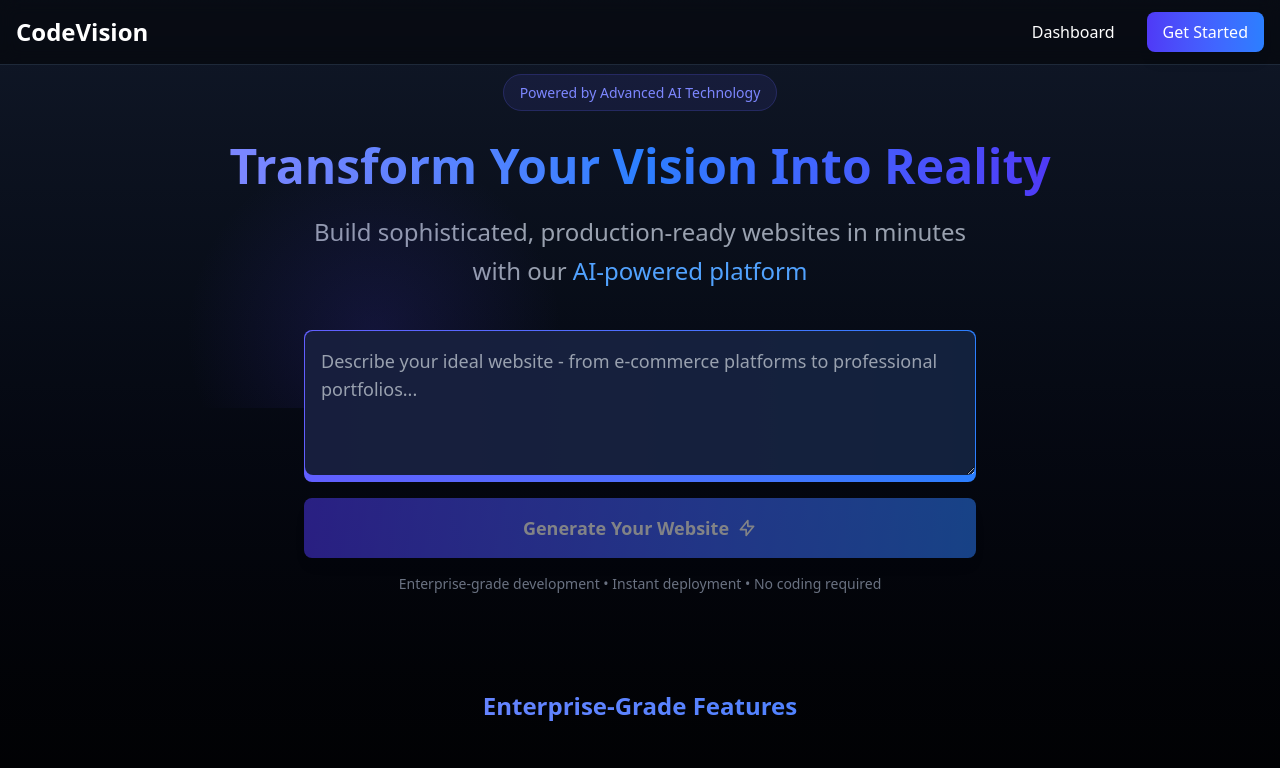
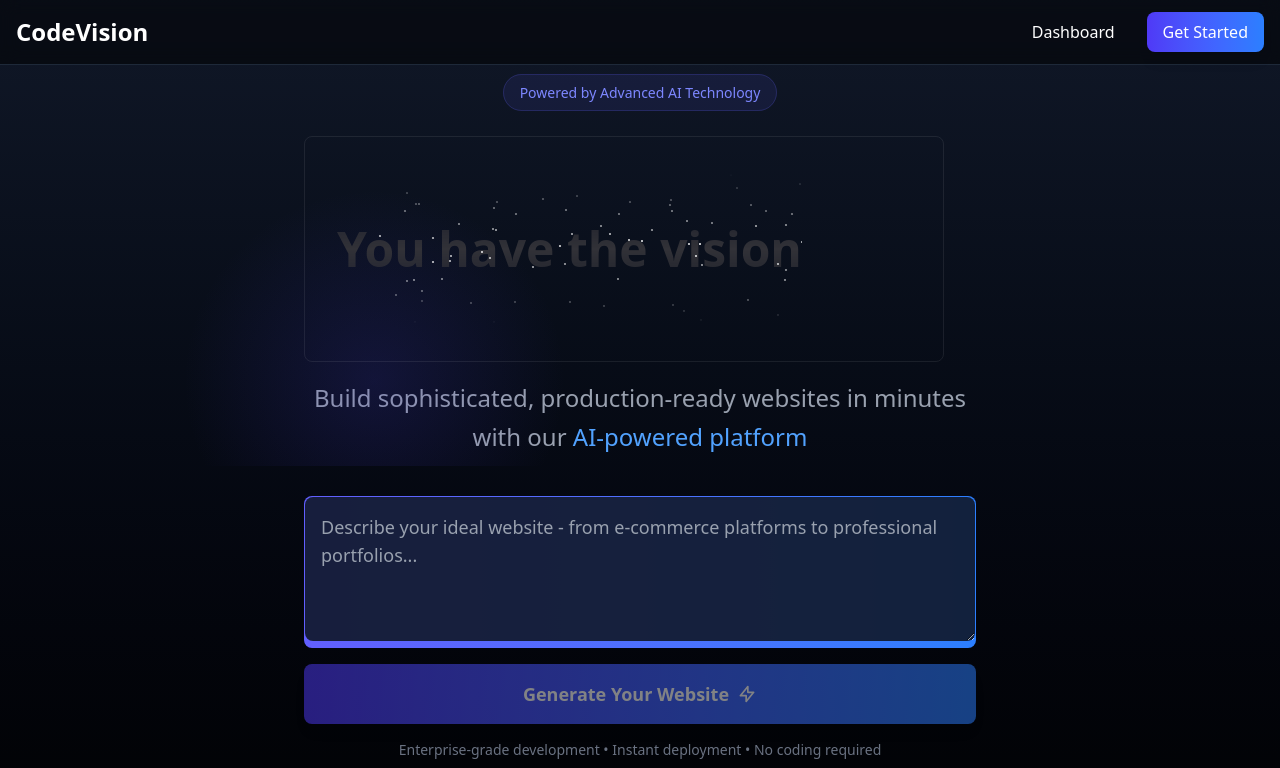
Before and after one commit to SankalpBadoni/CodeVision, a React (Vite) app in the folder client/: page / in a window 1280 px wide. Shown: the top 768 px of the page. Built offline with nearby package versions, Linux system fonts and the light colour scheme.

Commit message:
updated homepage UI

```diff
--- a/client/src/routes/Home.jsx
+++ b/client/src/routes/Home.jsx
@@ -1,7 +1,11 @@
 import { useState } from "react";
 import { useNavigate } from "react-router-dom";
 import { motion } from "framer-motion";
-import { TextRevealCardTitle } from "../components/TitleCard";
+import {
+  TextRevealCard,
+  TextRevealCardDescription,
+  TextRevealCardTitle,
+} from "../components/TitleCard";
 import { useSelector, useDispatch } from "react-redux";
 import { createProject } from "../redux/slices/ProjectSlice";
 import api from "../utils/api";
@@ -99,9 +103,16 @@ const Home = () => {
               }}
               transition={{ duration: 10, repeat: Infinity }}
             />
-            <h1 className="text-3xl md:text-5xl font-bold bg-gradient-to-r from-indigo-400 via-blue-500 to-indigo-600 text-transparent bg-clip-text leading-tight">
+            {/* <h1 className="text-3xl md:text-5xl font-bold bg-gradient-to-r from-indigo-400 via-blue-500 to-indigo-600 text-transparent bg-clip-text leading-tight">
               Transform Your Vision Into Reality
-            </h1>
+            </h1> */}
+            <div >
+      <TextRevealCard
+        text="You have the vision"
+        revealText="We have the code :) "
+      >
+      </TextRevealCard>
+    </div>
 
             <p className="text-xl md:text-2xl text-gray-400 font-light max-w-2xl mx-auto leading-relaxed">
               Build sophisticated, production-ready websites in minutes with our
```
